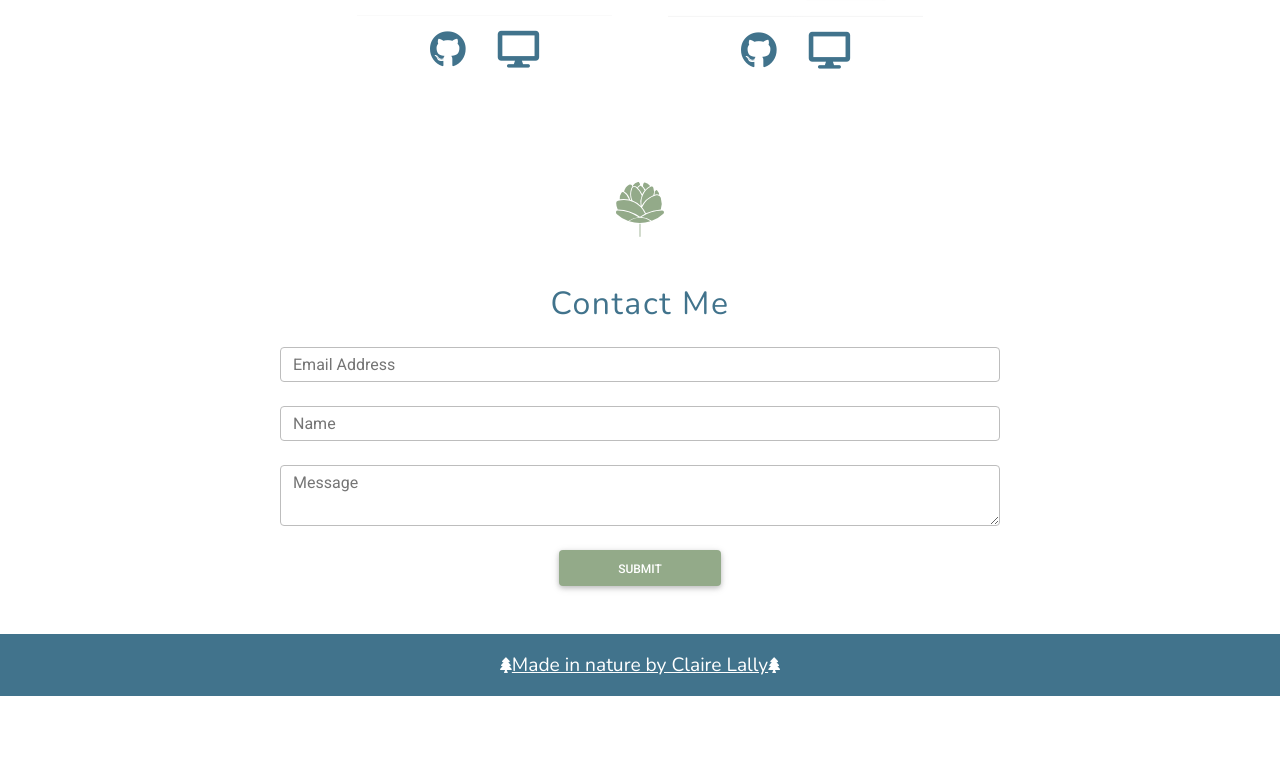
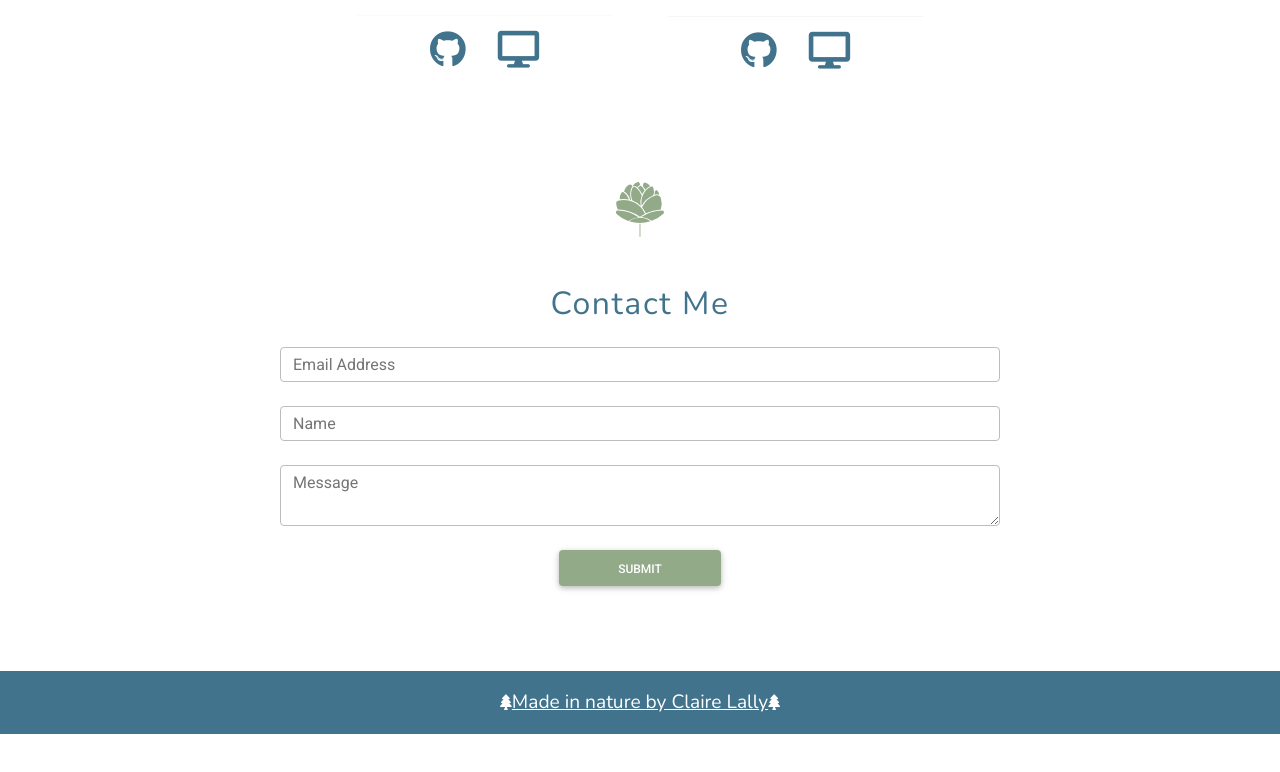
Before and after one commit to ClaireLally8/ClaireLally, an Angular app: page / in a window 1280 px wide. Shown: the part 1877-2649 px from the top of the page. After the commit the page ends 2611 px from the top, so only its background shows below. Built offline with nearby package versions, Linux system fonts and the light colour scheme.

Commit message:
Fixed footer not sticking at the bottom

```diff
--- a/src/app/app.component.html
+++ b/src/app/app.component.html
@@ -1,7 +1,9 @@
 <app-nav-bar></app-nav-bar>
-<div class="main-container">
+<div class="main-container mt-2">
     <div class="container">
-        <app-main-section></app-main-section>
-    </div>
-    <app-footer></app-footer>
+    <app-main-section></app-main-section>
 </div>
+    <footer>
+        <app-footer></app-footer>
+    </footer>
+</div>
```
Also changed, not shown: src/app/main-section/main-section.component.html (indentation only).
